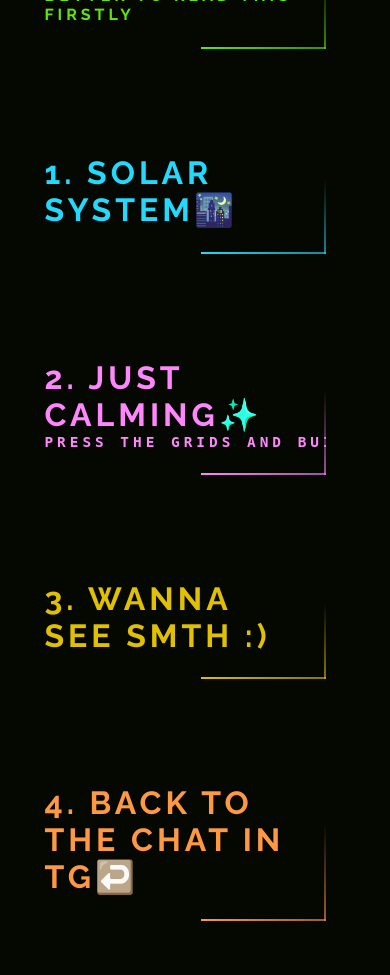
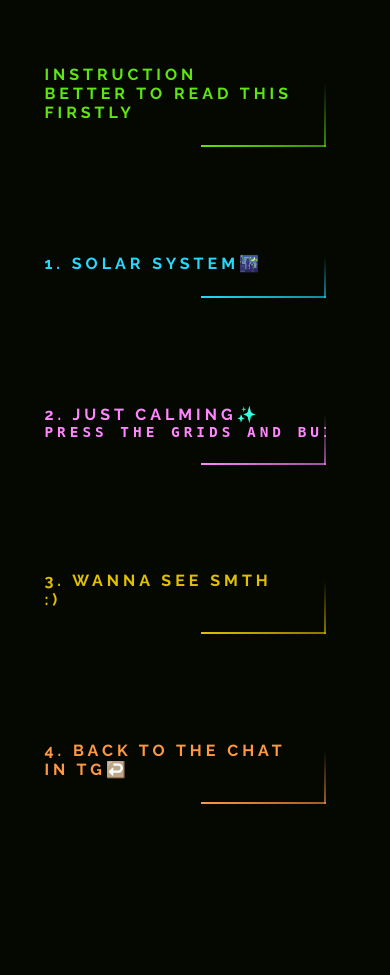
Before and after one commit to W-Mirshod/fun, a Django app: page /just-choose in a window 390 px wide. After the commit the page ends 804 px from the top, so only its background shows below. Run offline with Django 5.2, Linux system fonts and the light colour scheme.

Commit message:
fixing the bug

```diff
--- a/main/templates/choices.html
+++ b/main/templates/choices.html
@@ -44,11 +44,11 @@
         @media (max-width: 600px) {
             .nav-wrapper {
                 padding: 0.9rem; /* Adjust padding */
-                gap: 0rem;
+                gap: 0.1rem;
             }
 
             a {
-                font-size: 2rem; /* Adjust font size for smaller screens */
+                font-size: 1rem; /* Adjust font size for smaller screens */
             }
         }
     </style>
```
